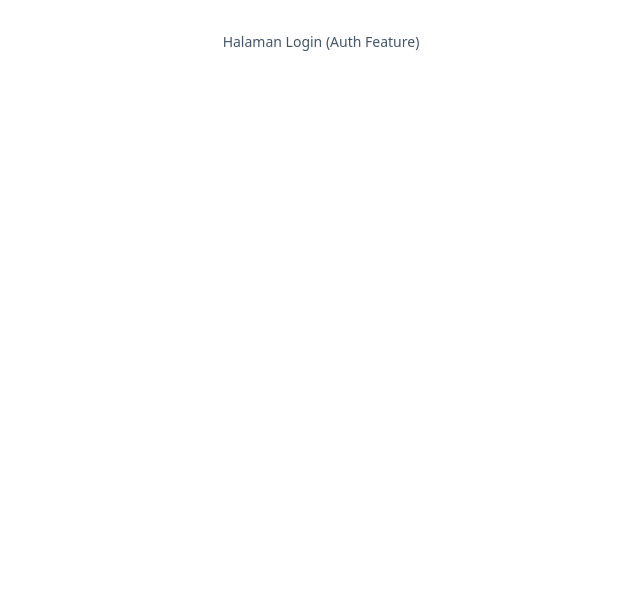
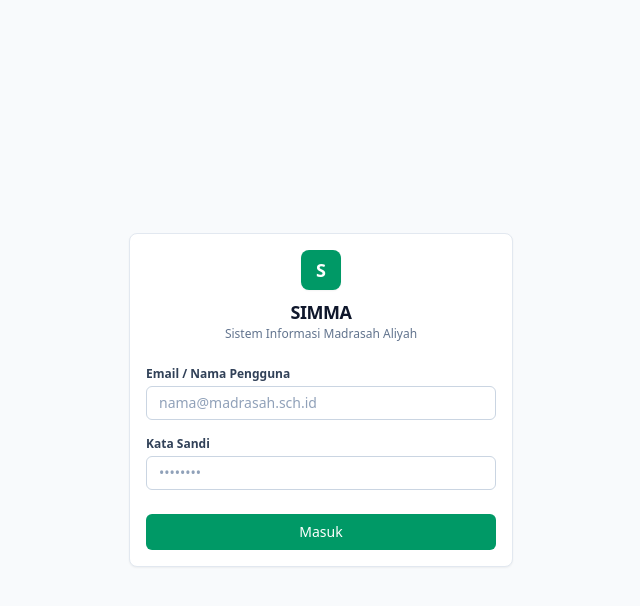
Before and after one commit to farhanmunada/simma, a React (Vite) app in the folder simma-fe/: page /login in a window 1280 px wide. Shown: the top 606 px of the page, without its empty margins (319-959 px from the left). Built offline with nearby package versions, Linux system fonts and the light colour scheme; no server answers.

Commit message:
feat(fe-auth): implement login page, auth api client, and role guard

```diff
--- a/simma-fe/src/App.tsx
+++ b/simma-fe/src/App.tsx
@@ -1,6 +1,7 @@
 import { BrowserRouter, Routes, Route, Navigate } from "react-router";
 import { QueryClient, QueryClientProvider } from "@tanstack/react-query";
 import { AppLayout } from "./components/layout/AppLayout";
+import { LoginPage } from "./features/auth";
 import { useAuthStore } from "./stores/auth.store";
 
 const queryClient = new QueryClient({
@@ -46,7 +47,7 @@ export function App() {
     <QueryClientProvider client={queryClient}>
       <BrowserRouter>
         <Routes>
-          <Route path="/login" element={<div className="p-8 text-center text-sm text-slate-600">Halaman Login (Auth Feature)</div>} />
+          <Route path="/login" element={<LoginPage />} />
           <Route
             path="/"
             element={
--- /dev/null
+++ b/simma-fe/src/features/auth/api/auth.api.ts
@@ -0,0 +1,60 @@
+import { apiClient } from "../../../lib/api-client";
+import { useAuthStore, type AuthUser } from "../../../stores/auth.store";
+import type { LoginCredentials, LoginResponseData } from "../types";
+
+export async function login(credentials: LoginCredentials): Promise<{ user: AuthUser; token: string }> {
+  const payload = {
+    email: credentials.email,
+    username: credentials.email,
+    password: credentials.password,
+  };
+
+  const response = await apiClient<LoginResponseData>("/auth/login", {
+    method: "POST",
+    body: JSON.stringify(payload),
+  });
+
+  const token = response.token || response.accessToken || "";
+  const user: AuthUser = {
+    id: response.user.id,
+    email: response.user.email || response.user.username || credentials.email,
+    fullName: response.user.fullName || response.user.username || response.user.email || "Pengguna",
+    role: response.user.role,
+    avatarUrl: response.user.avatarUrl || null,
+  };
+
+  useAuthStore.getState().setAuth(user, token, response.refreshToken);
+
+  return { user, token };
+}
+
+export async function logout(): Promise<void> {
+  const refreshToken = useAuthStore.getState().refreshToken;
+  try {
+    await apiClient("/auth/logout", {
+      method: "POST",
+      body: JSON.stringify({ refreshToken: refreshToken || undefined }),
+    });
+  } catch {
+    // Sesi lokal tetap dibersihkan meskipun server gagal
+  } finally {
+    useAuthStore.getState().logout();
+  }
+}
+
+export async function getMe(): Promise<AuthUser> {
+  const response = await apiClient<{ data?: AuthUser } | AuthUser>("/auth/me", {
+    method: "GET",
+  });
+
+  const rawUser = ("data" in response && response.data ? response.data : response) as any;
+  const user: AuthUser = {
+    id: rawUser.id,
+    email: rawUser.email || rawUser.username || "",
+    fullName: rawUser.fullName || rawUser.username || rawUser.email || "Pengguna",
+    role: rawUser.role,
+    avatarUrl: rawUser.avatarUrl || null,
+  };
+
+  return user;
+}
--- /dev/null
+++ b/simma-fe/src/features/auth/components/LoginPage.tsx
@@ -0,0 +1,103 @@
+import React, { useState } from "react";
+import { Navigate, useNavigate } from "react-router";
+import { useForm } from "react-hook-form";
+import { useAuthStore } from "../../../stores/auth.store";
+import { Button } from "../../../components/ui/Button";
+import { Input } from "../../../components/ui/Input";
+import { Card } from "../../../components/ui/Card";
+import { login } from "../api/auth.api";
+import { ApiError } from "../../../lib/api-client";
+import type { LoginCredentials } from "../types";
+
+export const LoginPage: React.FC = () => {
+  const navigate = useNavigate();
+  const isAuthenticated = useAuthStore((state) => state.isAuthenticated);
+  const [serverError, setServerError] = useState<string | null>(null);
+  const [isLoading, setIsLoading] = useState(false);
+
+  const {
+    register,
+    handleSubmit,
+    formState: { errors },
+  } = useForm<LoginCredentials>();
+
+  if (isAuthenticated) {
+    return <Navigate to="/" replace />;
+  }
+
+  const onSubmit = async (data: LoginCredentials) => {
+    setServerError(null);
+    setIsLoading(true);
+    try {
+      await login(data);
+      navigate("/", { replace: true });
+    } catch (err) {
+      if (err instanceof ApiError) {
+        setServerError(err.message);
+      } else if (err instanceof Error) {
+        setServerError(err.message);
+      } else {
+        setServerError("Gagal masuk ke sistem. Silakan periksa kembali kredensial Anda.");
+      }
+    } finally {
+      setIsLoading(false);
+    }
+  };
+
+  return (
+    <div className="min-h-screen flex items-center justify-center bg-slate-50 p-4">
+      <Card className="w-full max-w-sm border-slate-200 shadow-sm">
+        <div className="flex flex-col items-center mb-6">
+          <div className="w-10 h-10 rounded-lg bg-emerald-600 flex items-center justify-center font-bold text-white text-lg shadow-xs mb-2">
+            S
+          </div>
+          <h1 className="text-lg font-bold text-slate-900 tracking-tight">SIMMA</h1>
+          <p className="text-xs text-slate-500 font-medium">Sistem Informasi Madrasah Aliyah</p>
+        </div>
+
+        {serverError && (
+          <div
+            role="alert"
+            className="mb-4 rounded-md bg-red-50 border border-red-200 px-3 py-2 text-xs text-red-700"
+          >
+            {serverError}
+          </div>
+        )}
+
+        <form onSubmit={handleSubmit(onSubmit)} className="space-y-4" noValidate>
+          <Input
+            id="login-email"
+            label="Email / Nama Pengguna"
+            type="text"
+            autoComplete="username"
+            placeholder="nama@madrasah.sch.id"
+            error={errors.email?.message}
+            {...register("email", {
+              required: "Email atau nama pengguna wajib diisi",
+            })}
+          />
+
+          <Input
+            id="login-password"
+            label="Kata Sandi"
+            type="password"
+            autoComplete="current-password"
+            placeholder="••••••••"
+            error={errors.password?.message}
+            {...register("password", {
+              required: "Kata sandi wajib diisi",
+              minLength: {
+                value: 6,
+                message: "Kata sandi minimal 6 karakter",
+              },
+            })}
+          />
+
+          <Button type="submit" className="w-full mt-2" isLoading={isLoading}>
+            Masuk
+          </Button>
+        </form>
+      </Card>
+    </div>
+  );
+};
--- /dev/null
+++ b/simma-fe/src/features/auth/components/RoleGuard.tsx
@@ -0,0 +1,18 @@
+import React from "react";
+import { type UserRole, useAuthStore } from "../../../stores/auth.store";
+
+export interface RoleGuardProps {
+  roles: UserRole[];
+  children: React.ReactNode;
+  fallback?: React.ReactNode;
+}
+
+export const RoleGuard: React.FC<RoleGuardProps> = ({ roles, children, fallback = null }) => {
+  const hasRole = useAuthStore((state) => state.hasRole);
+
+  if (!hasRole(roles)) {
+    return <>{fallback}</>;
+  }
+
+  return <>{children}</>;
+};
--- /dev/null
+++ b/simma-fe/src/features/auth/index.ts
@@ -0,0 +1,4 @@
+export * from "./types";
+export * from "./api/auth.api";
+export * from "./components/LoginPage";
+export * from "./components/RoleGuard";
--- /dev/null
+++ b/simma-fe/src/features/auth/types.ts
@@ -0,0 +1,22 @@
+import type { UserRole, AuthUser } from "../../stores/auth.store";
+
+export interface LoginCredentials {
+  email: string;
+  password: string;
+}
+
+export interface LoginResponseData {
+  token?: string;
+  accessToken?: string;
+  refreshToken?: string;
+  user: {
+    id: string;
+    email?: string;
+    username?: string;
+    fullName?: string;
+    role: UserRole;
+    avatarUrl?: string | null;
+  };
+}
+
+export type { UserRole, AuthUser };
```
Also changed, not shown: 1 other file (tests, documents, lock files or other folders).
